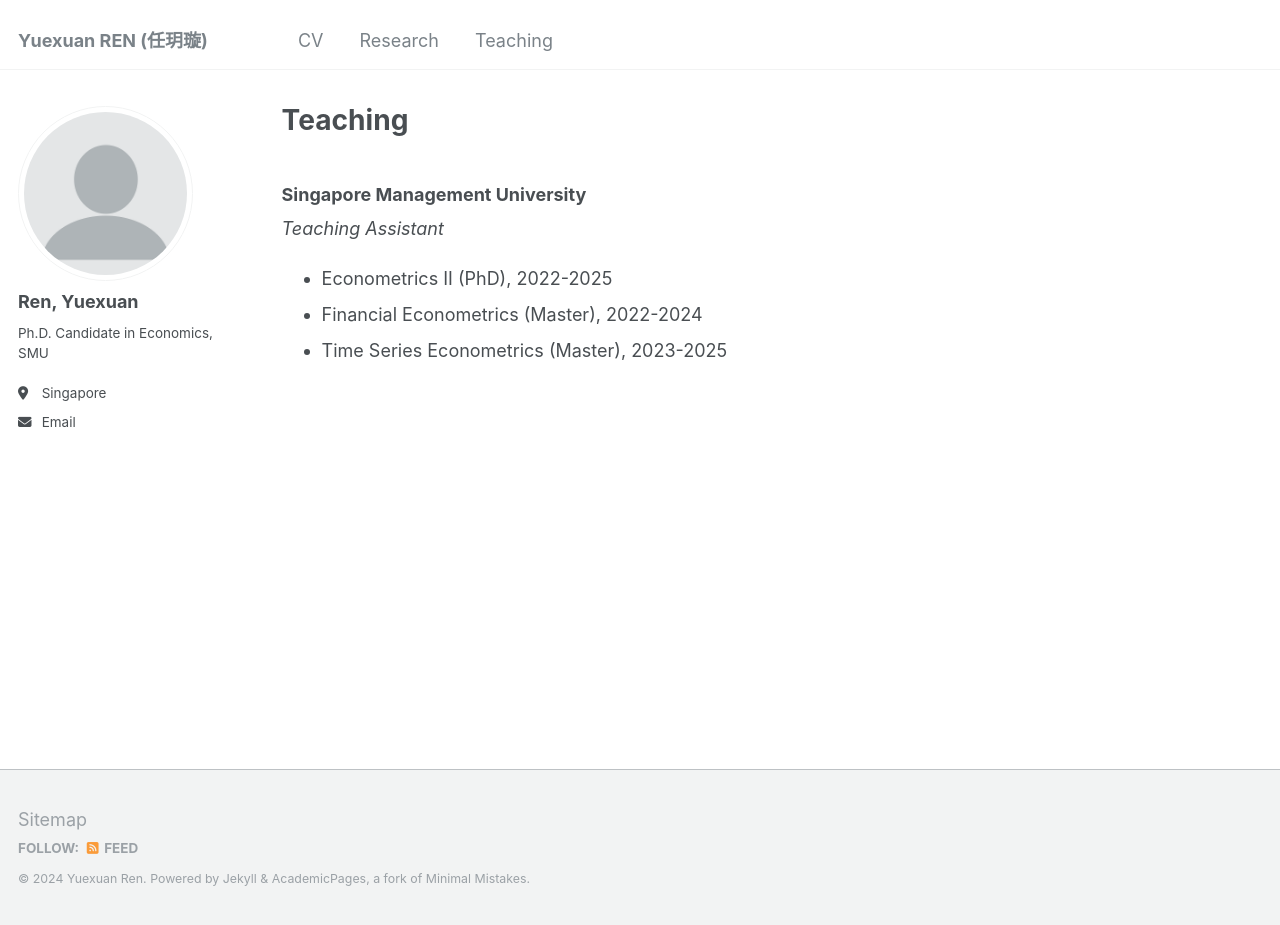
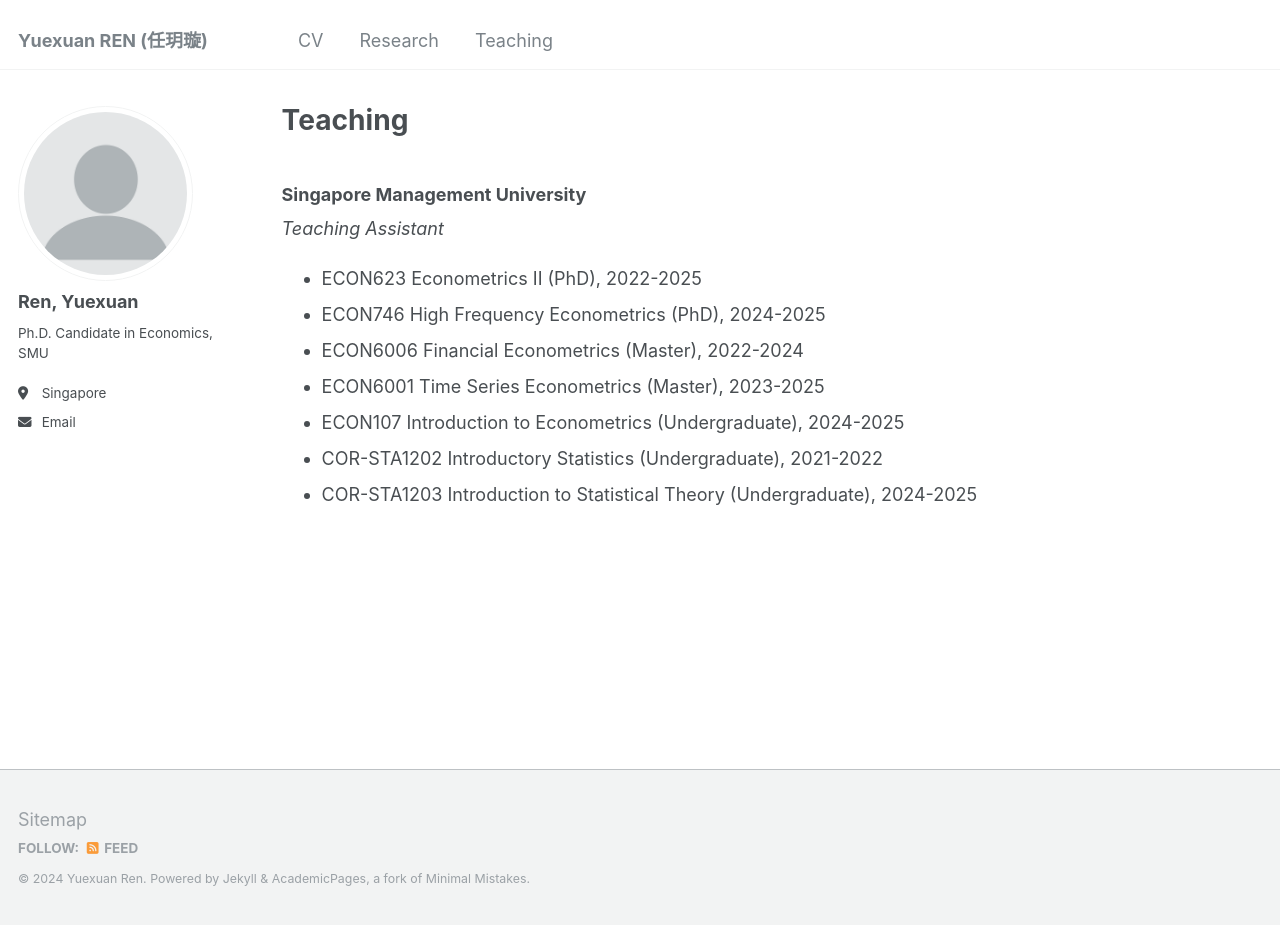
Before and after one commit to yuexuanren/yuexuanren.github.io, a Jekyll site: the page built from _pages/teaching.md, in a window 1280 px wide and 925 px high. Built offline with Jekyll 4.4.1, drawn with Linux system fonts in a browser that asks for light colours.

Commit message:
Update teaching.md

```diff
--- a/_pages/teaching.md
+++ b/_pages/teaching.md
@@ -13,6 +13,10 @@ author_profile: true
 
 *Teaching Assistant*
 
-  *  Econometrics II (PhD), 2022-2025
-  *  Financial Econometrics (Master), 2022-2024
-  *  Time Series Econometrics (Master), 2023-2025
+  *  ECON623 Econometrics II (PhD), 2022-2025
+  *  ECON746 High Frequency Econometrics (PhD), 2024-2025
+  *  ECON6006 Financial Econometrics (Master), 2022-2024
+  *  ECON6001 Time Series Econometrics (Master), 2023-2025
+  *  ECON107 Introduction to Econometrics (Undergraduate), 2024-2025
+  *  COR-STA1202 Introductory Statistics (Undergraduate), 2021-2022
+  *  COR-STA1203 Introduction to Statistical Theory (Undergraduate), 2024-2025
```
